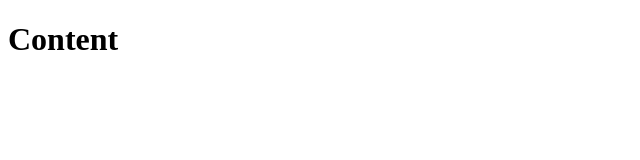
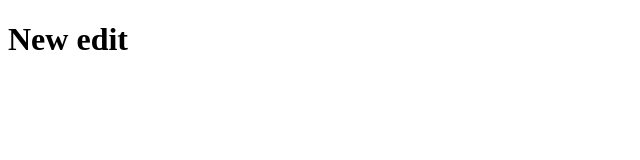
Before and after one commit to Desivu/test-page, a plain HTML site: page index.html in a window 1280 px wide. Shown: the full height of the page, 0-640 px from the left. Drawn offline with Linux system fonts and the light colour scheme.

Commit message:
small change

```diff
--- a/index.html
+++ b/index.html
@@ -7,6 +7,6 @@
     <title>Title</title>
 </head>
 <body>
-    <h1>Content</h1>
+    <h1>New edit</h1>
 </body>
 </html>
```
